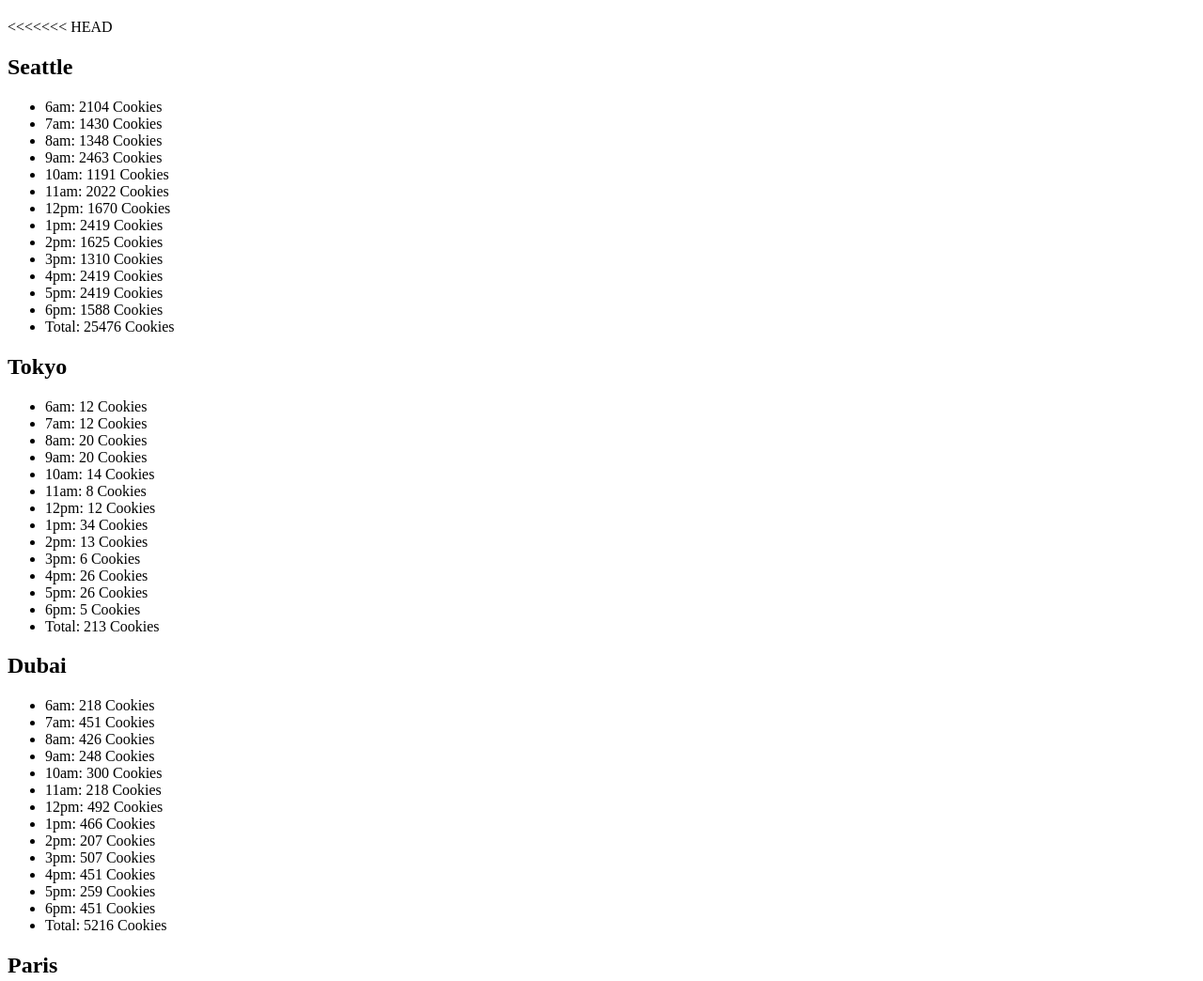
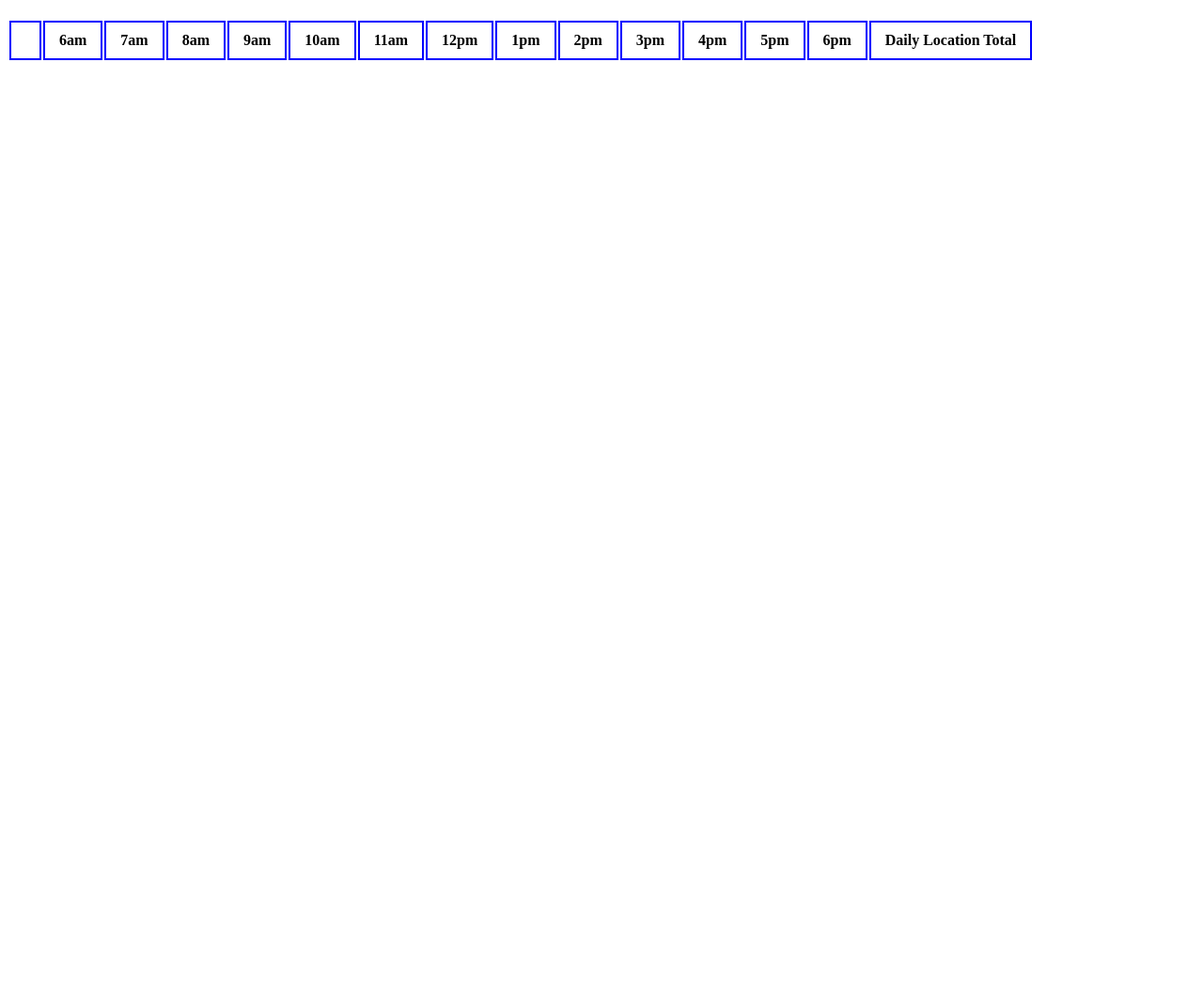
Before and after one commit to AhmadKheder/cookie-stand, a plain HTML site: page sales.html in a window 1280 px wide. Shown: the top 1044 px of the page at 94% size. After the commit the page ends 800 px from the top, so only its background shows below. Drawn offline with Linux system fonts and the light colour scheme.

Commit message:
lab07HalfaDemo

```diff
--- a/app.js
+++ b/app.js
@@ -1,7 +1,136 @@
 'use strict'
 
+var timeArr = ['6am', '7am', '8am', '9am', '10am', '11am', '12pm', '1pm', '2pm', '3pm', '4pm', '5pm', '6pm', '7pm'];
+
+function Locations(name, minCust, maxCust, avgCks, randomCustperHour, soledCookiesArr) {
+    this.name = name;
+    this.minCust = minCust;
+    this.maxCust = maxCust;
+    this.avgCks = avgCks;
+    this.randomCustperHour = randomCustperHour;//arr
+    this.soledCookiesArr = soledCookiesArr;
+    this.totalSoled = 0;
+    // this.timeArr = timeArr;
+}
+
+Locations.prototype.getrandomCustperHour = function (minCust, maxCust) {
+    for (var i = 0; i < this.workingHours; i++) {
+
+        var num = Math.floor(Math.random() * (maxCust - minCust + 1)) + minCust;// int number
+        // this.randomCustperHour.push(Math.round(this.avgCks * num));
+        this.randomCustperHour[i] = Math.round(avgCks * num);
+
+        // console.log('getrandomCustperHour func'+  this.randomCustperHour[i]);
+    }
+    return randomCustperHour;
+
+}
+
+Locations.prototype.soledCookies = function () {
+
+    for (var i = 0; i < this.randomCustperHour.length; i++) {
+
+        this.soledCookiesArr.push(Math.round(this.randomCustperHour[i] * this.avgCks))
+
+
+    }
+    return soledCookiesArr;
+}
+
+Locations.prototype.render = function () {
+    var container = document.getElementById('table');//div
+    // var header = document.createElement('h2');
+    // container.appendChild(header);
+    // header.textContent = this.name;
+    var tableTag = document.createElement('table');
+    var tableRow = document.createElement('tr');
+    var tableHead = document.createElement('th');
+    var tableData = document.createElement('td');
+
+    container.appendChild(tableTag);//<table></table>
+
+    tableTag.appendChild(tableRow);//<table><tr></tr></table>
+    tableRow.appendChild(tableHead);
+    //<table><tr><th>Empty</th><th>6am</th> <th>	Daily Location Total</th> </tr></table>
+    tableHead.textContent = '';
+    for (var i = 0; i <= timeArr.length; i++) {
+        if (i < timeArr.length) {
+            tableRow.appendChild(tableHead);//<table><tr><th>Empty</th><th>6am</th> <th>	Daily Location Total</th> </tr></table>
+           var tableHead = document.createElement('th');
+            tableHead.textContent =  timeArr[i];
+            // console.log(timeArr[i]) //it works
+
+        }else if (i === timeArr.length) {
+            tableRow.appendChild(tableHead);//<table><tr><th>Empty</th><th>6am</th> <th>	Daily Location Total</th> </tr></table>
+            // var tableHead = document.createElement('th');
+
+            tableHead.textContent = 'Daily Location Total';
+            // console.log('Daily Location Total')// it works
+        }
+    }
+
+    var tableRow2 = document.createElement('tr');
+    tableRow2.appendChild(tableData);
+    tableData.textContent = this.name;
+    var DailyLocationTotal = 0;
+    for(var dataPointer = 0; dataPointer <= timeArr.length;dataPointer++){
+
+        if(dataPointer < timeArr.length){
+
+        var tableData2 = document.createElement('td');
+        tableRow2.appendChild(tableData2);
+        tableData2.textContent = this.soledCookiesArr[i];
+        DailyLocationTotal += this.soledCookiesArr[i];
+        }
+        else if(dataPointer === timeArr.length){
+
+            var tableData2 = document.createElement('td');
+            tableRow2.appendChild(tableData2);
+            tableData2.textContent = DailyLocationTotal;
+        }
+    }
+
+
+    // var ulist = document.createElement('ul');
+    // container.appendChild(ulist);
+    // // this.workingHours
+    // for (var i = 0; i < timeArr.length; i++) {
+
+    //     var listItem = document.createElement('li');
+    //     ulist.appendChild(listItem);
+    //     console.log(i);
+    //     listItem.textContent = ` ${timeArr[i]}: ${this.soledCookiesArr[i]} Cookies`;
+    //     console.log(i);
+    //     console.log('Pass here');
+    //     // console.log("Pass this")
+    //     this.totalSoled +=  this.soledCookiesArr[i];
+    // }
+    // ulist.appendChild(listItem);
+    // listItem.textContent = `Total: ${this.totalSoled} Cookies`;
+
+
+}
+var Seattle = new Locations('Seattle', 23, 65, 6.3, this.getrandomCustperHour, this.soledCookies);
+var Tokyo = new Locations('Tokyo', 3, 24, 1.2, this.getrandomCustperHour, this.soledCookies);
+var Dubai = new Locations('Dubai', 11, 38, 3.7, this.getrandomCustperHour, this.soledCookies);
+var Paris = new Locations('Paris', 20, 38, 2.3, this.getrandomCustperHour, this.soledCookies);
+var Lima = new Locations('Lima', 2, 16, 4.6, this.getrandomCustperHour, this.soledCookies);
+// console.log(Dubai)
+
+Dubai.render();
+
+console.log(Dubai.soledCookies());
+
+/*
+Tokyo.render();
+Dubai.render();
+Paris.render();
+Lima.render(); */
+
+// Seattle.getrandomCustperHour();
+// Seattle.soledCookies();
+/*
 //6->8=14
-var timeArr = ['6am','7am','8am','9am','10am','11am','12pm','1pm','2pm','3pm','4pm','5pm','6pm','7pm'];
 var Seattle = {
 
     name: 'Seattle',
@@ -66,355 +195,13 @@ var Seattle = {
 Seattle.getrandomCustperHour();
 Seattle.soledCookies();
 
-var Tokyo = {
-
-    name: 'Tokyo',
-    workingHours: 14,
-    minCust: 3,//minCust/h
-    maxCust: 24,//maxCust/h
-    avgCks:1.2,//avgCks/Cust'
-    purchasedCks: Math.floor(this.avgCks * this.getrandomCustperHour),//soled cookies
-    randomCustperHour: [],
-    soledCookiesArr: [],
-    totalSoled : 0,
-    getrandomCustperHour: function () {//generat randomNum of Cust/h
-
-        for (var i = 0; i < this.workingHours; i++) {
-
-            var num = Math.floor(Math.random() * (this.maxCust - this.minCust + 1)) + this.minCust;
-
-            // this.randomCustperHour.push(Math.round(this.avgCks * num));
-            this.randomCustperHour[i] = Math.round(this.avgCks * num);
-        }
-
-        // return num;
-    }
-    ,
-    soledCookies: function () {
-        for (var i = 0; i < this.randomCustperHour.length; i++) {
-
-            this.soledCookiesArr.push(Math.round(this.randomCustperHour[i] * this.avgCks))
-            // console.log(this.randomCustperHour[i]);
-
-        }
-
-    }
-    ,
-    render: function (location) {
-        // var container = document.createElement('div');
-        // container.setAttribute(location);
-        var container = document.getElementById('Seattle');
-        var header = document.createElement('h2');
-        container.appendChild(header);
-        header.textContent = this.name;
-
-        var ulist = document.createElement('ul');
-        container.appendChild(ulist);
-        // this.workingHours
-        for (var i = 0; i < timeArr.length; i++) {
-            var listItem = document.createElement('li');
-            ulist.appendChild(listItem);
-            listItem.textContent = ` ${timeArr[i]}: ${this.soledCookiesArr[i]} Cookies`;
-            // console.log("Pass this")
-             this.totalSoled +=  this.soledCookiesArr[i];
-        }
-        ulist.appendChild(listItem);
-        listItem.textContent = `Total: ${this.totalSoled} Cookies`;
-
-
-    }
-
-
-}
-Tokyo.getrandomCustperHour();
-Tokyo.soledCookies();
-
-
-var Dubai = {
-
-    name: 'Dubai',
-    workingHours: 14,
-    minCust: 11,//minCust/h
-    maxCust: 38,//maxCust/h
-    avgCks: 3.7,//avgCks/Cust'
-    purchasedCks: Math.floor(this.avgCks * this.getrandomCustperHour),//soled cookies
-    randomCustperHour: [],
-    soledCookiesArr: [],
-    totalSoled : 0,
-    getrandomCustperHour: function () {//generat randomNum of Cust/h
-
-        for (var i = 0; i < this.workingHours; i++) {
-
-            var num = Math.floor(Math.random() * (this.maxCust - this.minCust + 1)) + this.minCust;
-
-            // this.randomCustperHour.push(Math.round(this.avgCks * num));
-            this.randomCustperHour[i] = Math.round(this.avgCks * num);
-        }
-
-        // return num;
-    }
-    ,
-    soledCookies: function () {
-        for (var i = 0; i < this.randomCustperHour.length; i++) {
-
-            this.soledCookiesArr.push(Math.round(this.randomCustperHour[i] * this.avgCks))
-            // console.log(this.randomCustperHour[i]);
-
-        }
-
-    }
-    ,
-    render: function (location) {
-        // var container = document.createElement('div');
-        // container.setAttribute(location);
-        var container = document.getElementById('Seattle');
-        var header = document.createElement('h2');
-        container.appendChild(header);
-        header.textContent = this.name;
-
-        var ulist = document.createElement('ul');
-        container.appendChild(ulist);
-        // this.workingHours
-        for (var i = 0; i < timeArr.length; i++) {
-            var listItem = document.createElement('li');
-            ulist.appendChild(listItem);
-            listItem.textContent = ` ${timeArr[i]}: ${this.soledCookiesArr[i]} Cookies`;
-            // console.log("Pass this")
-             this.totalSoled +=  this.soledCookiesArr[i];
-        }
-        ulist.appendChild(listItem);
-        listItem.textContent = `Total: ${this.totalSoled} Cookies`;
-
-
-    }
-
-
-}
-Dubai.getrandomCustperHour();
-Dubai.soledCookies();
-
-var Paris = {
-
-    name: 'Paris',
-    workingHours: 14,
-    minCust: 20,//minCust/h
-    maxCust: 38,//maxCust/h
-    avgCks: 2.3,//avgCks/Cust'
-    purchasedCks: Math.floor(this.avgCks * this.getrandomCustperHour),//soled cookies
-    randomCustperHour: [],
-    soledCookiesArr: [],
-    totalSoled : 0,
-    getrandomCustperHour: function () {//generat randomNum of Cust/h
-
-        for (var i = 0; i < this.workingHours; i++) {
-
-            var num = Math.floor(Math.random() * (this.maxCust - this.minCust + 1)) + this.minCust;
-
-            // this.randomCustperHour.push(Math.round(this.avgCks * num));
-            this.randomCustperHour[i] = Math.round(this.avgCks * num);
-        }
-
-        // return num;
-    }
-    ,
-    soledCookies: function () {
-        for (var i = 0; i < this.randomCustperHour.length; i++) {
-
-            this.soledCookiesArr.push(Math.round(this.randomCustperHour[i] * this.avgCks))
-            // console.log(this.randomCustperHour[i]);
-
-        }
-
-    }
-    ,
-    render: function (location) {
-        // var container = document.createElement('div');
-        // container.setAttribute(location);
-        var container = document.getElementById('Seattle');
-        var header = document.createElement('h2');
-        container.appendChild(header);
-        header.textContent = this.name;
-
-        var ulist = document.createElement('ul');
-        container.appendChild(ulist);
-        // this.workingHours
-        for (var i = 0; i < timeArr.length; i++) {
-            var listItem = document.createElement('li');
-            ulist.appendChild(listItem);
-            listItem.textContent = ` ${timeArr[i]}: ${this.soledCookiesArr[i]} Cookies`;
-            // console.log("Pass this")
-             this.totalSoled +=  this.soledCookiesArr[i];
-        }
-        ulist.appendChild(listItem);
-        listItem.textContent = `Total: ${this.totalSoled} Cookies`;
-
-
-    }
-
-
-}
-Paris.getrandomCustperHour();
-Paris.soledCookies();
-var Lima = {
-
-    name: 'Lima',
-    workingHours: 14,
-    minCust: 2,//minCust/h
-    maxCust: 16,//maxCust/h
-    avgCks: 4.6,//avgCks/Cust'
-    purchasedCks: Math.floor(this.avgCks * this.getrandomCustperHour),//soled cookies
-    randomCustperHour: [],
-    soledCookiesArr: [],
-    totalSoled : 0,
-    getrandomCustperHour: function () {//generat randomNum of Cust/h
-
-        for (var i = 0; i < this.workingHours; i++) {
-
-            var num = Math.floor(Math.random() * (this.maxCust - this.minCust + 1)) + this.minCust;
-
-            // this.randomCustperHour.push(Math.round(this.avgCks * num));
-            this.randomCustperHour[i] = Math.round(this.avgCks * num);
-        }
-
-        // return num;
-    }
-    ,
-    soledCookies: function () {
-        for (var i = 0; i < this.randomCustperHour.length; i++) {
-
-            this.soledCookiesArr.push(Math.round(this.randomCustperHour[i] * this.avgCks))
-            // console.log(this.randomCustperHour[i]);
-
-        }
-
-    }
-    ,
-    render: function (location) {
-        // var container = document.createElement('div');
-        // container.setAttribute(location);
-        var container = document.getElementById('Seattle');
-        var header = document.createElement('h2');
-        container.appendChild(header);
-        header.textContent = this.name;
-
-        var ulist = document.createElement('ul');
-        container.appendChild(ulist);
-        // this.workingHours
-        for (var i = 0; i < timeArr.length; i++) {
-            var listItem = document.createElement('li');
-            ulist.appendChild(listItem);
-            listItem.textContent = ` ${timeArr[i]}: ${this.soledCookiesArr[i]} Cookies`;
-            // console.log("Pass this")
-             this.totalSoled +=  this.soledCookiesArr[i];
-        }
-        ulist.appendChild(listItem);
-        listItem.textContent = `Total: ${this.totalSoled} Cookies`;
-
-
-    }
-
-
-}
 Lima.getrandomCustperHour();
 Lima.soledCookies();
 
-
+*/
 // Seattle.soledCookies();
-Seattle.render();
-Tokyo.render();
-Dubai.render();
-Paris.render();
-Lima.render();
-
-// console.log(Seattle.soledCookiesArr[0]);
-// Seattle.soledCookies();
-// console.log(Seattle.soledCookiesArr);
-// console.log(Seattle.randomCustperHour);
-
-
-
-
-// addHtml(Seattle);
-// addHtml(Tokyo);
-// addHtml(Dubai);
-// addHtml(Paris);
-// addHtml(Lima);
-
-
-// function addHtml(location) {
-
-
-
-
-
-
-//     var container = document.createElement('div');
-
-//     container.setAttribute(location.name);
-//     var h2 = document.createElement('h2');//obj name
-//     var ul = document.createElement('ul');
-//     var li = document.createElement('li');
-
-//     for (var i = 0; i < this.workingHours; i++) {
-//         li.textContent = this.arr[i];
-//         ul.append(li);
-
-//     }
-
-
-//     h2.textContent = this.name;
-//     container.appendChild(h2);
-
-
-// }
-
-// Seattle.getrandomCustperHour();
-// // console.log(Seattle.avgCks * Seattle.getrandomCustperHour());
-// console.log(Seattle.getrandomCustperHour());
-// console.log(Seattle.purchasedCks);
-// console.log(Seattle.arr);
-
-
-
-
-
-
-
-// function general(location){
-//     var total = 0;
-//         for(var i = 6 ; i < 12; i++ ){
-//             var cookies = location.purchasedCks;
-
-
-//             console.log(`${i}am: ${cookies} cookies`);
-
-//             location.arr.push(cookies);
-//             total += cookies;
-//         }
-
-
-//         for(var j = 1 ; j < 8; j++ ){
-//             var cookies = location.purchasedCks;
-
-//             console.log(`${j}pm: ${cookies} cookies`);
-
-//             location.arr.push(cookies);
-//             total += cookies;
-
-//         }
-//         console.log(`Total: ${total} cookies`);
-
-
-//     }
-// general(Seattle);
-// general(Tokyo);
-// general(Dubai);
-// general(Paris);
-// general(Lima);
-
-
-
-
-// function getRandomNum(location) {
-//     return Math.floor(Math.random() * (location.maxCust - location.minCust + 1)) + location.minCust;
-// }
+// Seattle.render();
+// Tokyo.render();
+// Dubai.render();
+// Paris.render();
+// Lima.render();
--- a/sales.html
+++ b/sales.html
@@ -4,6 +4,7 @@
     <meta charset="UTF-8">
     <meta name="viewport" content="width=device-width, initial-scale=1.0">
     <title>Document</title>
+    <link rel="stylesheet" href="style.css">
 </head>
 <body>
     <header>
@@ -11,8 +12,11 @@
 
     </header>
     <main>
+
+        <div id="table">
+
+        </div>
 <div id="Seattle">
-<<<<<<< HEAD
 
 
 </div>
@@ -29,8 +33,6 @@
 
 </div>
 <div id="Lima">
-=======
->>>>>>> class06-Objects
 
 
 </div>
--- /dev/null
+++ b/style.css
@@ -0,0 +1,6 @@
+ th , td
+{
+    margin: 64px 50px 75px 100px;
+    padding: 10px 15px;
+    border : 2px solid blue;
+}
```
